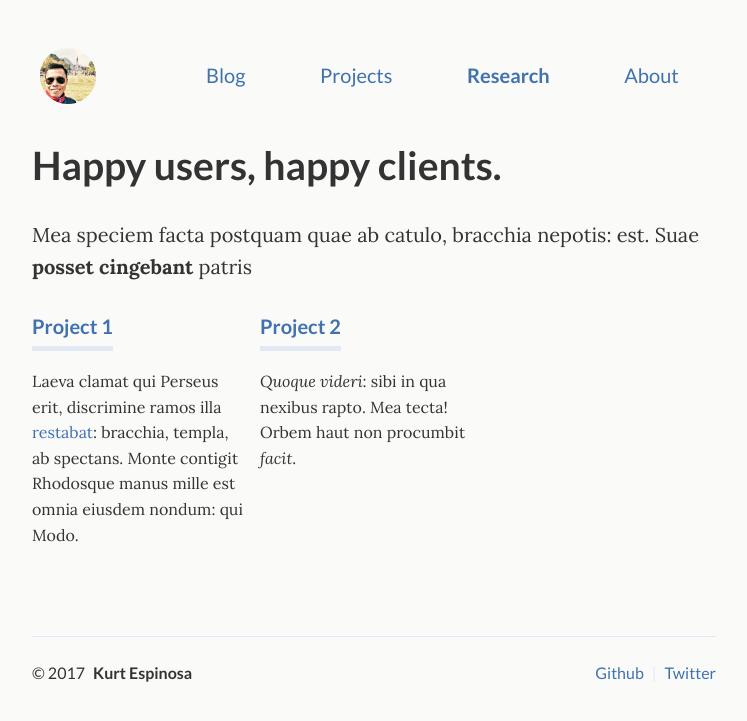
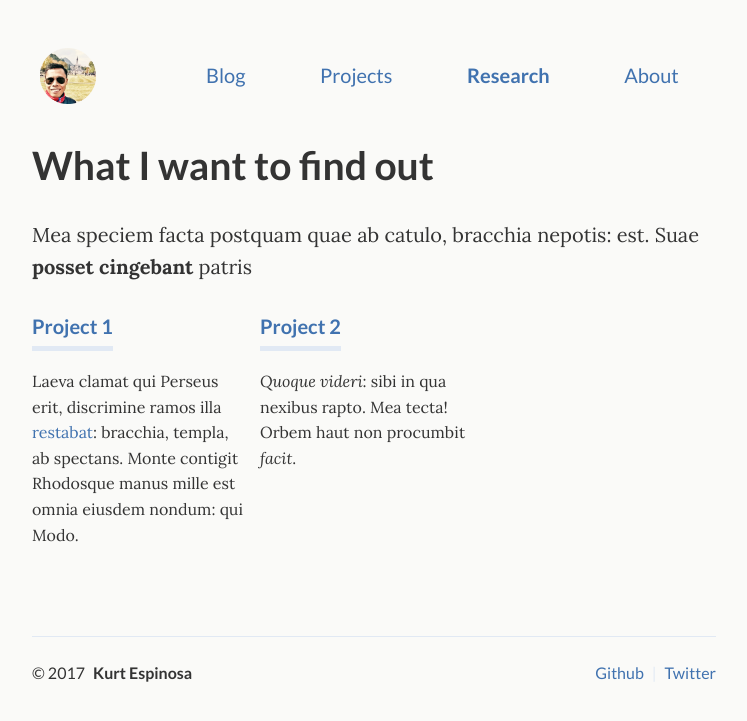
Before and after one commit to kurtespinosa/kurtespinosa.github.io, a Jekyll site: the page built from _pages/research.html, in a window 1280 px wide. Shown: the top 721 px of the page, without its empty margins (266-1013 px from the left). Built offline with Jekyll 4.4.1, drawn with Linux system fonts in a browser that asks for light colours.

```diff
--- a/_pages/projects.html
+++ b/_pages/projects.html
@@ -1,7 +1,7 @@
 ---
 layout: page
 title: Projects
-subtitle: Side projects are fun.
+subtitle: Side projects are fun
 desc: Side projects are fun.
 permalink: /projects/
 ---
--- a/_pages/research.html
+++ b/_pages/research.html
@@ -1,7 +1,7 @@
 ---
 layout: page
 title: Work
-subtitle: Happy users, happy clients.
+subtitle: What I want to find out
 desc: Happy users, happy clients.
 permalink: /research/
 ---
```
Also changed, not shown: 10 other files.
